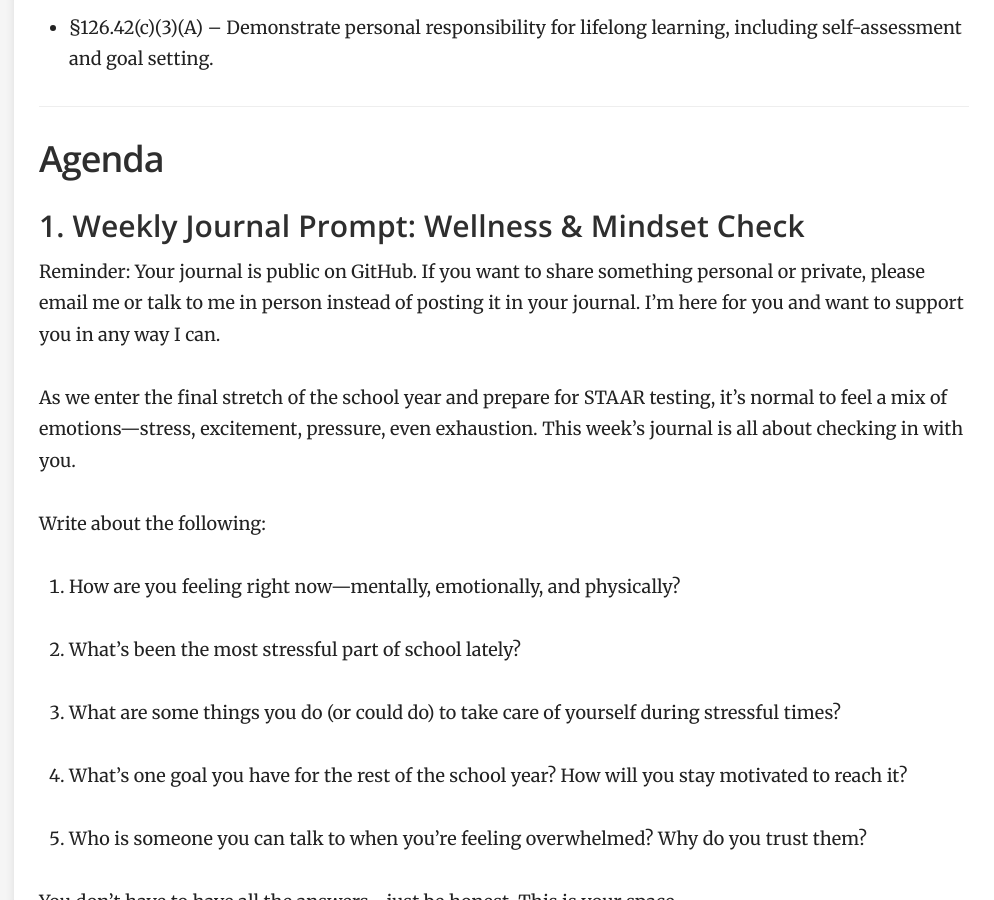
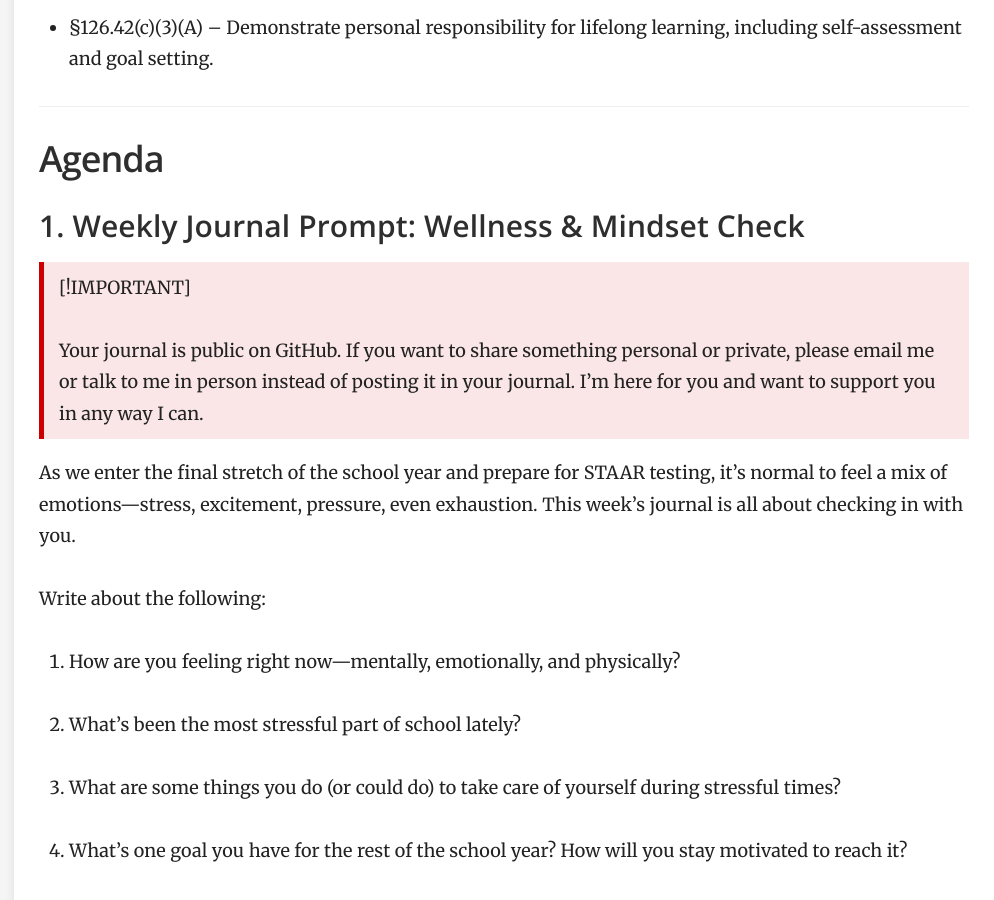
Before and after one commit to mswhitby/classroom, a Jekyll site: the page built from _docs/classes/1st.md, in a window 1280 px wide and 900 px high, scrolled down 708 px. Shown: the whole window, without its empty margins (286-1280 px from the left). Built offline with Jekyll 4.4.1, drawn with Linux system fonts in a browser that asks for light colours.

Commit message:
Update d lessons

```diff
--- a/_docs/classes/1st.md
+++ b/_docs/classes/1st.md
@@ -21,7 +21,9 @@ Students will be able to:
 
 ### 1. Weekly Journal Prompt: Wellness & Mindset Check
 
-Reminder: Your journal is public on GitHub. If you want to share something personal or private, please email me or talk to me in person instead of posting it in your journal. I’m here for you and want to support you in any way I can.
+> [!IMPORTANT]
+>
+> Your journal is public on GitHub. If you want to share something personal or private, please email me or talk to me in person instead of posting it in your journal. I’m here for you and want to support you in any way I can.
 
 As we enter the final stretch of the school year and prepare for STAAR testing, it’s normal to feel a mix of emotions—stress, excitement, pressure, even exhaustion. This week’s journal is all about checking in with you.
 
```
